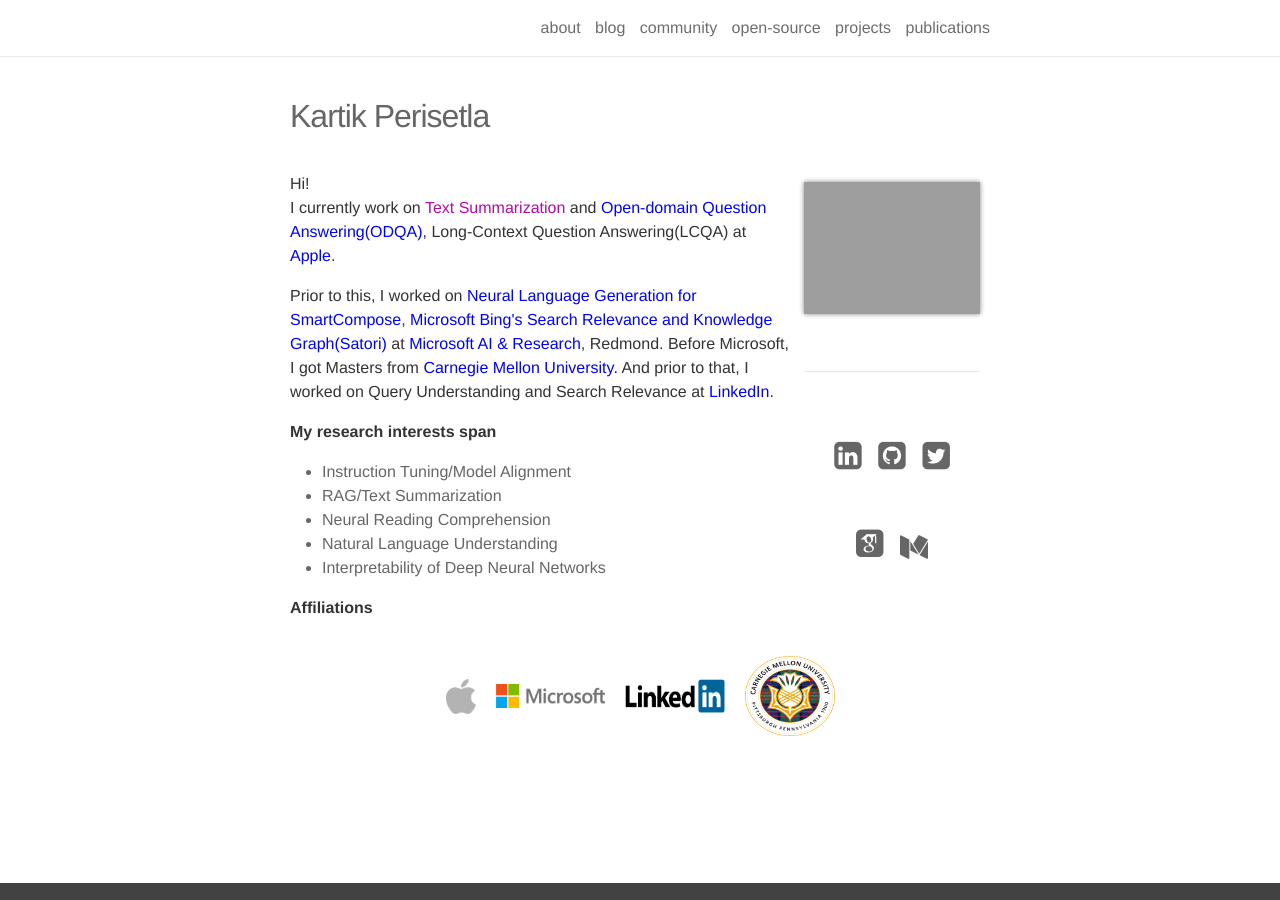
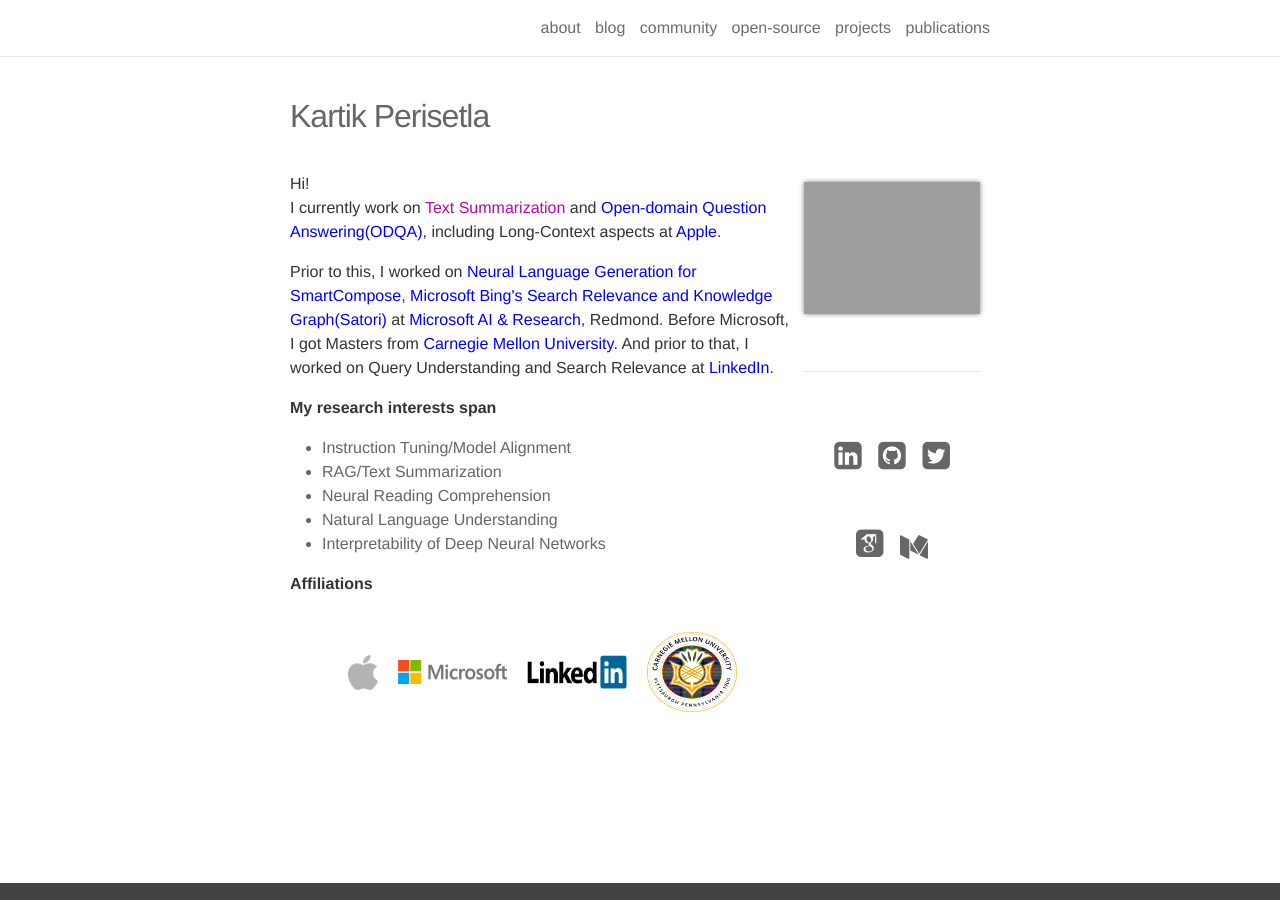
Before and after one commit to kartikperisetla/kartikperisetla.github.io, a Jekyll site: the page built from _pages/about.md, in a window 1280 px wide. Built offline with Jekyll 4.4.1, drawn with Linux system fonts in a browser that asks for light colours; nearby versions of some CDN libraries; some web fonts are replaced.

Commit message:
nit changes

```diff
--- a/_pages/about.md
+++ b/_pages/about.md
@@ -10,7 +10,7 @@
 ---
 <p align="left">
 Hi!<br/>
-I currently work on <a target="_blank" href="https://en.wikipedia.org/wiki/Automatic_summarization#Abstractive-based_summarization">Text Summarization</a> and <a target="_blank" href="https://en.wikipedia.org/wiki/Question_answering#Open_domain_question_answering" style="color:blue">Open-domain Question Answering(ODQA)</a>, Long-Context Question Answering(LCQA) at <a href="https://www.apple.com/siri/" target="_blank" style="color:blue">Apple</a>.</p>
+I currently work on <a target="_blank" href="https://en.wikipedia.org/wiki/Automatic_summarization#Abstractive-based_summarization">Text Summarization</a> and <a target="_blank" href="https://en.wikipedia.org/wiki/Question_answering#Open_domain_question_answering" style="color:blue">Open-domain Question Answering(ODQA)</a>, including Long-Context aspects at <a href="https://www.apple.com/siri/" target="_blank" style="color:blue">Apple</a>.</p>
 <p>
 Prior to this, I worked on <a href="https://www.theverge.com/2020/5/11/21254298/microsoft-outlook-web-text-predictions-gmail-smart-compose-feature" target="_blank" style="color:blue">Neural Language Generation for SmartCompose</a>, <a href="https://blogs.bing.com/search/2013/03/21/understand-your-world-with-bing" target="_blank" style="color:blue"> Microsoft Bing's Search Relevance and Knowledge Graph(Satori)</a> at <a href="https://news.microsoft.com/2016/09/29/microsoft-expands-artificial-intelligence-ai-efforts-with-creation-of-new-microsoft-ai-and-research-group/" target="_blank" style="color:blue">Microsoft AI & Research</a>, Redmond. Before Microsoft, I got Masters from <a href="http://cmu.edu/" target="_blank" style="color:blue">Carnegie Mellon University.</a> And prior to that, I worked on Query Understanding and Search Relevance at <a href="https://linkedin.com" target="_blank" style="color:blue">LinkedIn</a>.
 </p>
```
